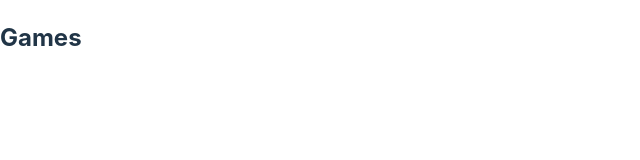
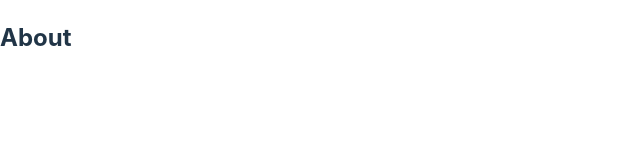
Before and after one commit to haptic-studios/haptic-studios.github.io, a React (Vite) app: page /games in a window 1280 px wide. Shown: the top 160 px of the page, without its empty margins (0-640 px from the left). Built offline with nearby package versions, Linux system fonts and the light colour scheme.

Commit message:
Testing out transitions... worries they may not work, will need further testing

```diff
--- a/package.json
+++ b/package.json
@@ -10,6 +10,7 @@
     "preview": "vite preview"
   },
   "dependencies": {
+    "framer-motion": "^11.0.5",
     "react": "^18.2.0",
     "react-dom": "^18.2.0",
     "react-router-dom": "^6.22.1"
--- a/src/App.jsx
+++ b/src/App.jsx
@@ -1,5 +1,8 @@
 
 import React from "react";
+import { motion, AnimatePresence } from 'framer-motion';
+import AnimatedRoutes from "./components/animated-routes";
+
 import {
   BrowserRouter as Router,
   Routes,
@@ -8,7 +11,6 @@ import {
 } from "react-router-dom";
 
 function App() {
-
   return (
     <Router>
       <div className="page-layout">
@@ -30,53 +32,19 @@ function App() {
 
         {/* A <Switch> looks through its children <Route>s and
             renders the first one that matches the current URL. */}
-        <Routes>
-          <Route path="/" element={<Home />}/>
-          <Route path="/about" element={<About />}/>
-          <Route path="/games" element={<Games />}/>
-          {/* Catchall route*/}
-          <Route path="*" element={<NoMatch />} />
-        </Routes>
+        <AnimatedRoutes/>
       </div>
     </Router>
   )
 }
 
 // Examples for getting routing working.
-function Home() {
-  return (
-    <div className="content-layout">
-      <video className="logo-video" src={`/src/videos/split-the-world-bg.mp4#t=${Math.random() * 60}`} autoPlay loop muted/>
-      <div className="logo-container">
-        <img className="studio-logo" src="/src/images/haptic-studios-inverted.png"/>
-        <Link to="/about" className="spaced-letters logo-link">THE TEAM</Link>
-        <Link to="/games" className="spaced-letters logo-link">THE GAMES</Link>
-      </div>
-    </div>
-  )
-}
 
-function About() {
-  return (
-    <h2>About</h2>
-  );
-}
 
-function Games() {
-  return (
-    <h2>Games</h2>
-  )
-}
 
-function NoMatch() {
-  return (
-    <div>
-      <h2>Nothing to see here!</h2>
-      <p>
-        <Link to="/">Go to the home page</Link>
-      </p>
-    </div>
-  );
-}
+
+
+
+
 
 export default App
--- /dev/null
+++ b/src/components/about.jsx
@@ -0,0 +1,15 @@
+import { Link } from "react-router-dom";
+import { motion } from 'framer-motion';
+
+export default function About() {
+    return (
+      <motion.div
+      initial={{ opacity: 0}}
+      animate={{ opacity: 1}}
+      transition={{ duration: 0.5 }}
+      exit={{opacity: 0}}
+      className="content-layout">
+      <h2>About</h2>
+      </motion.div>
+    );
+  }
--- /dev/null
+++ b/src/components/animated-routes.jsx
@@ -0,0 +1,21 @@
+import { Routes, Route, useLocation } from 'react-router-dom';
+import {AnimatePresence} from 'framer-motion'
+import Home from './home';
+import About from './about';
+import Games from './games';
+import NoMatch from './no-match';
+
+export default function AnimatedRoutes() {
+    const location = useLocation();
+    return (
+        <AnimatePresence>
+            <Routes location={location} key={location.pathname}>
+                <Route path="/" element={<Home />}/>
+                <Route path="/about" element={<About />}/>
+                <Route path="/games" element={<Games />}/>
+                {/* Catchall route*/}
+                <Route path="*" element={<NoMatch />} />
+            </Routes>
+        </AnimatePresence>
+    )
+}
--- /dev/null
+++ b/src/components/games.jsx
@@ -0,0 +1,15 @@
+import { Link } from "react-router-dom";
+import { motion } from 'framer-motion';
+
+export default function Games() {
+    return (
+      <motion.div
+      initial={{ opacity: 0}}
+      animate={{ opacity: 1}}
+      transition={{ duration: 0.5 }}
+      exit={{opacity: 0}}
+      className="content-layout">
+      <h2>About</h2>
+      </motion.div>
+    )
+  }
--- /dev/null
+++ b/src/components/home.jsx
@@ -0,0 +1,20 @@
+import { Link } from "react-router-dom";
+import { motion } from 'framer-motion';
+
+export default function Home() {
+    return (
+      <motion.div
+      initial={{ opacity: 0}}
+      animate={{ opacity: 1}}
+      transition={{ duration: 0.5 }}
+      exit={{opacity: 0}}
+      className="content-layout">
+        <video className="logo-video" src={`/src/videos/split-the-world-bg.mp4#t=${Math.random() * 60}`} autoPlay loop muted/>
+        <div className="logo-container">
+          <img className="studio-logo" src="/src/images/haptic-studios-inverted.png"/>
+          <Link to="/about" className="spaced-letters logo-link">THE TEAM</Link>
+          <Link to="/games" className="spaced-letters logo-link">THE GAMES</Link>
+        </div>
+      </motion.div>
+    )
+  }
--- /dev/null
+++ b/src/components/no-match.jsx
@@ -0,0 +1,19 @@
+import { Link } from "react-router-dom";
+import { motion } from 'framer-motion';
+
+export default function NoMatch() {
+    return (
+      <motion.div
+      initial={{ opacity: 0}}
+      animate={{ opacity: 1}}
+      transition={{ duration: 0.5 }}
+      exit={{opacity: 0}}
+      className="content-layout">
+      <h2>About</h2>
+        <h2>Nothing to see here!</h2>
+        <p>
+          <Link to="/">Go to the home page</Link>
+        </p>
+      </motion.div>
+    );
+  }
--- a/src/index.css
+++ b/src/index.css
@@ -26,7 +26,7 @@ a:hover {
 body {
   margin: 0;
   min-width: 320px;
-  min-height: 100vh;
+  min-height: 100%;
 }
 
 h1 {
@@ -130,6 +130,12 @@ button:focus-visible {
   list-style-type: none;
 }
 
+.content-layout {
+  position: absolute;
+  width: 100%;
+  height: 100%;
+}
+
 .nav-container li {
   color: white;
 }
```
Also changed, not shown: 1 other file (tests, documents, lock files or other folders).
